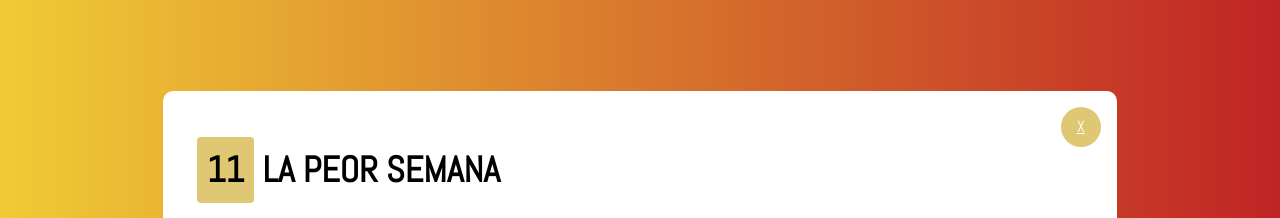
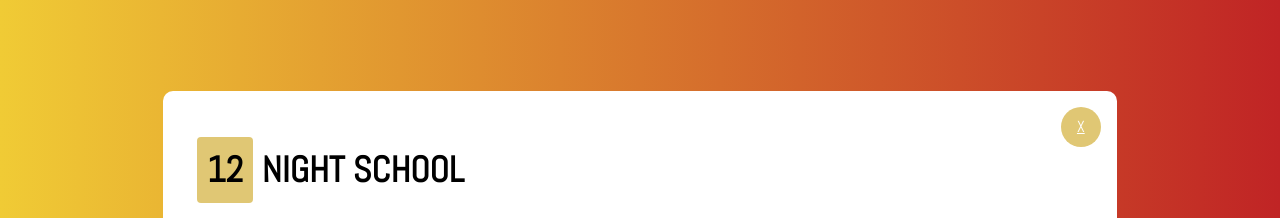
Before and after one commit to katyayupanqui/katyayupanqui.github.com, a plain HTML site: page proyecto2/series/theweekoff.html in a window 1280 px wide. Shown: the top 218 px of the page. Drawn offline with Linux system fonts and the light colour scheme; grey boxes are pictures that could not be loaded.

Commit message:
Update theweekoff.html

```diff
--- a/proyecto2/series/theweekoff.html
+++ b/proyecto2/series/theweekoff.html
@@ -23,8 +23,8 @@
             <header>
                 <div class="title-item">
                     <h2>
-                        <span class="position">11</span>
-                        La Peor Semana
+                        <span class="position">12</span>
+                        Night School
                     </h2>
                 </div>
             </header>
```
